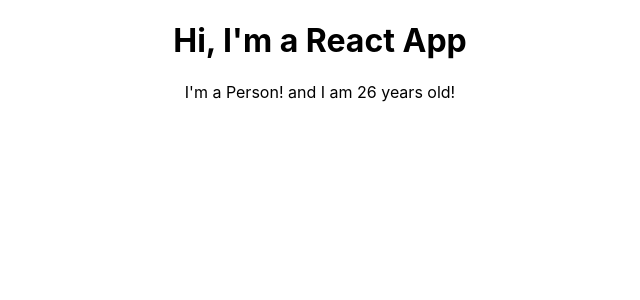
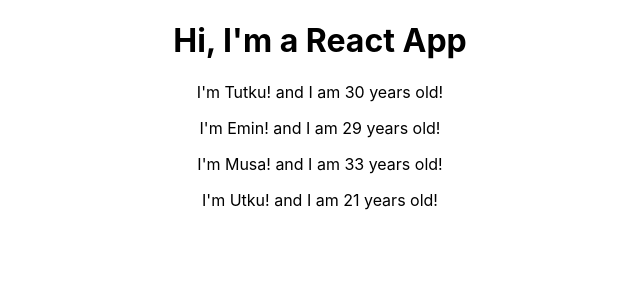
Before and after one commit to tutkuince/react-complete-guide, a React (Create React App) app: page / in a window 1280 px wide. Shown: the top 300 px of the page, without its empty margins (320-960 px from the left). Built offline with nearby package versions, Linux system fonts and the light colour scheme.

Commit message:
Working With Props

```diff
--- a/src/App.js
+++ b/src/App.js
@@ -9,7 +9,10 @@
             // JSX expression mush have one root element
             <div className="App">
                 <h1>Hi, I'm a React App</h1>
-                <Person/>
+                <Person name="Tutku" age="30" />
+                <Person name="Emin" age="29" />
+                <Person name="Musa" age="33" />
+                <Person name="Utku" age="21">My hobbies: Racing</Person>
             </div>
         );
         // JSX Code compile to this code.
--- a/src/Person/Person.js
+++ b/src/Person/Person.js
@@ -4,10 +4,12 @@
 // 1. Functional Components     => const com => { return <div>some JSX</div> }
 // 2. Class-based Components    => class Cmp extends Component { render () { return <div>some JSX</div> } }
 
-const person = () => {
-    return <p>I'm a Person! and I am {Math.floor(Math.random() * 30)} years old!</p>
+const person = (props) => {
+    // return <p>I'm a Person! and I am {Math.floor(Math.random() * 30)} years old!</p>
     // without curly braces 'Math.floor(Math.random() * 30)' compiles like a text
     // We need curly braces for dynamic content
+
+    return <p>I'm {props.name}! and I am {props.age} years old!</p>
 };
 
 export default person;
```
